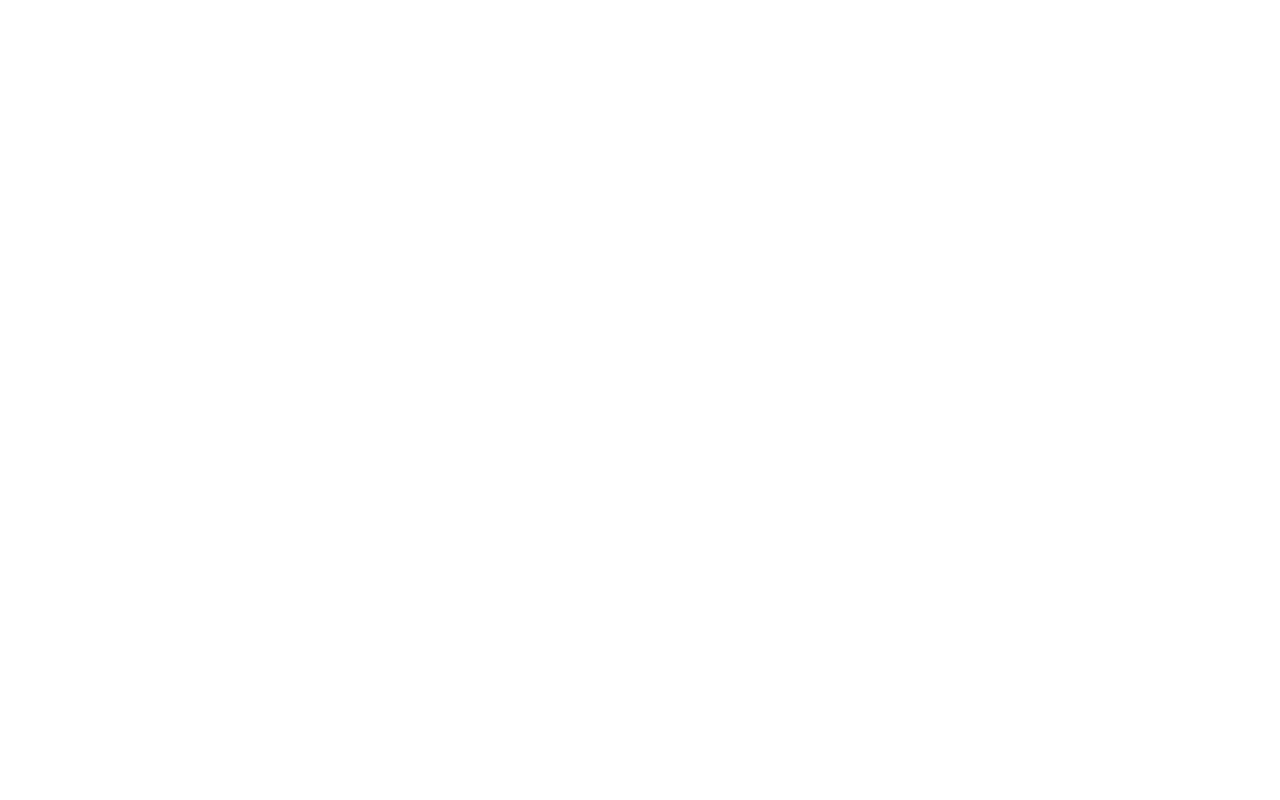
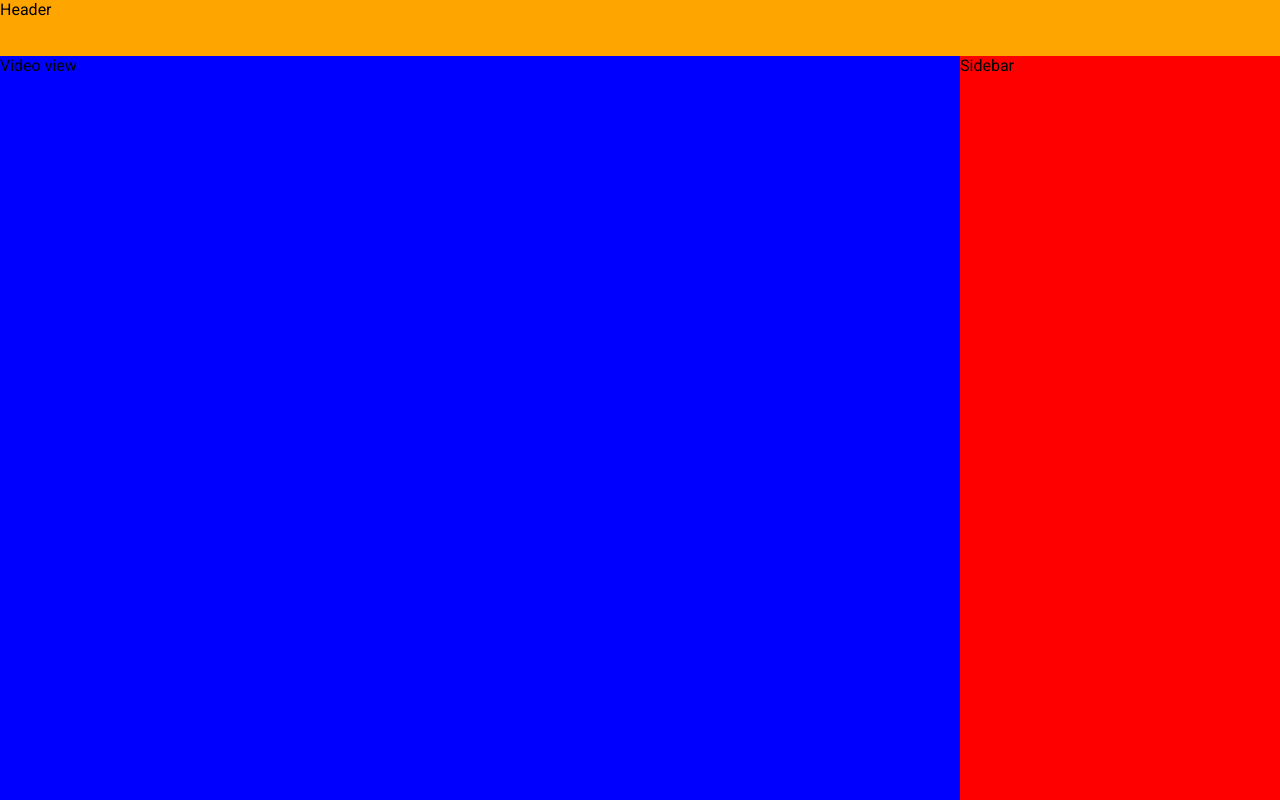
Before and after one commit to gvgesanto2/odin-my-youtube-player-page, a plain HTML site: page index.html in a window 1280 px wide. Shown: the top 800 px of the page. Drawn offline with Linux system fonts and the light colour scheme.

Commit message:
create the overall layout

```diff
--- a/css/base.css
+++ b/css/base.css
@@ -20,6 +20,10 @@
   /* Other variables */
   --text-primary: #030303;
   --text-secondary: var(--dark-grey-5);
+  --background-color: var(--light-grey-1);
+
+  /* Header */
+  --header-height: 5.6rem;
 }
 
 /* Resetting */
--- a/css/layout.css
+++ b/css/layout.css
@@ -0,0 +1,28 @@
+.container {
+  background-color: var(--background-color);
+}
+
+.content {
+  display: flex;
+
+}
+
+.header {
+  height: var(--header-height);
+
+  background-color: orange;
+}
+
+.video-view {
+  flex: 0 0 75%;
+
+  background-color: blue;
+}
+
+.sidebar {
+  flex: 1;
+
+  /* For testing purposes */
+  height: 450rem;
+  background: red;
+}
--- a/index.html
+++ b/index.html
@@ -20,7 +20,19 @@
 </head>
 
 <body>
-
+  <div class="container" id="container">
+    <header id="header" class="header">
+      Header
+    </header>
+    <div class="content" id="content">
+      <main id="video-view" class="video-view">
+        Video view
+      </main>
+      <nav class="sidebar" id="sidebar">
+        Sidebar
+      </nav>
+    </div>
+  </div>
 </body>
 
 </html>
```
